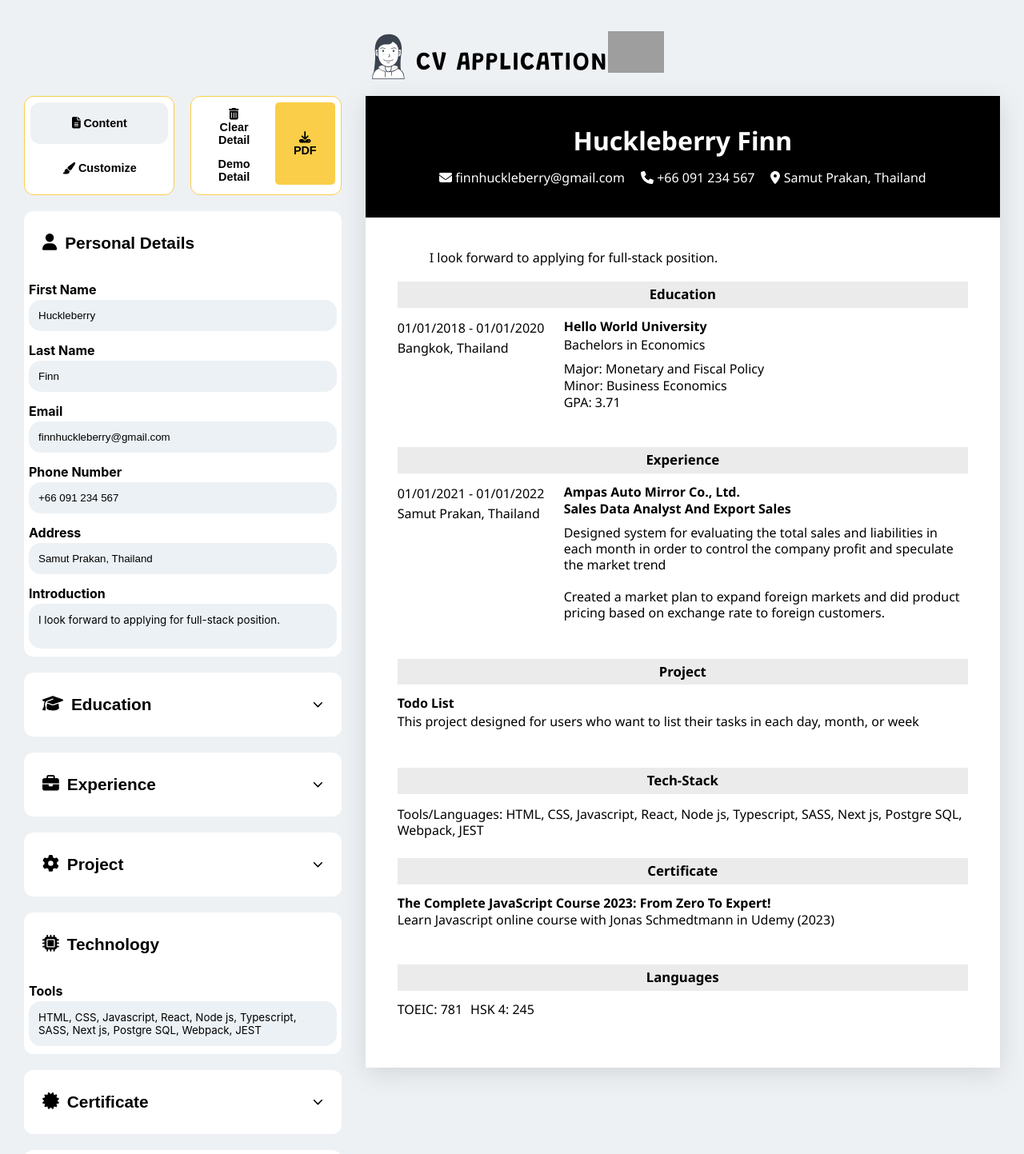
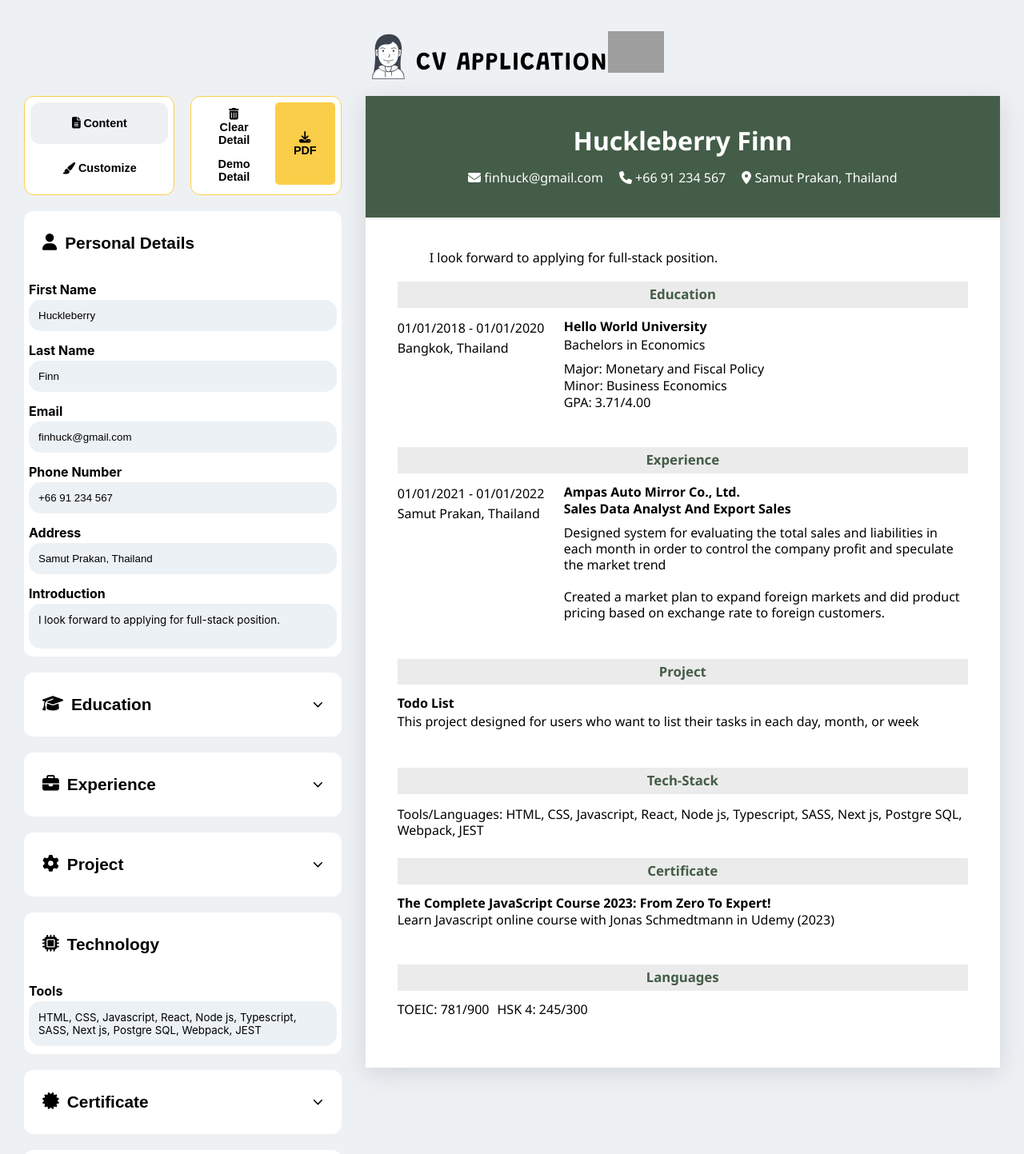
Before and after one commit to avanich28/cv-application, a React (Vite) app: page / in a window 1280 px wide. Shown: the top 1443 px of the page at 80% size. Built offline with nearby package versions, Linux system fonts and the light colour scheme; grey boxes are pictures that could not be loaded.

Commit message:
add layout customize and font color logic

```diff
--- a/src/App.jsx
+++ b/src/App.jsx
@@ -70,7 +70,7 @@ const editDefault = {
 };
 
 const defaultCustomize = {
-  color: "black",
+  color: "#445D48",
   layout: "top",
   font: "'Noto Sans', sans-serif",
 };
@@ -79,8 +79,8 @@ const demoDetail = {
   personal: {
     firstName: "Huckleberry",
     lastName: "Finn",
-    email: "finnhuckleberry@gmail.com",
-    phone: "+66 091 234 567",
+    email: "finhuck@gmail.com",
+    phone: "+66 91 234 567",
     address: "Samut Prakan, Thailand",
     intro: "I look forward to applying for full-stack position.",
   },
@@ -93,7 +93,7 @@ const demoDetail = {
       degree: "Bachelors in Economics",
       major: "Monetary and Fiscal Policy",
       minor: "Business Economics",
-      gpa: "3.71",
+      gpa: "3.71/4.00",
       startDate: "01/01/2018",
       endDate: "01/01/2020",
       location: "Bangkok, Thailand",
@@ -141,14 +141,14 @@ const demoDetail = {
       type: "langTest",
       isHide: false,
       langTest: "toeic",
-      scores: "781",
+      scores: "781/900",
     },
     {
       id: crypto.randomUUID(),
       type: "langTest",
       isHide: false,
       langTest: "hsk 4",
-      scores: "245",
+      scores: "245/300",
     },
   ],
 };
@@ -181,7 +181,7 @@ export default function App() {
     setLang({ ...langDefault, id: crypto.randomUUID() });
   }
 
-  // Clear all page
+  // Clear all cv page
   function handleClickClearDetail() {
     handleClearObj();
     setPersonal(personalDefault);
@@ -531,11 +531,11 @@ function DetailBox({ onClear, onDemo }) {
   return (
     <div className="detail-box box">
       <div>
-        <button className="detail-btn" onClick={onClear}>
+        <button className="detail-btn clear-detail" onClick={onClear}>
           <FontAwesomeIcon icon={["fas", "trash-can"]} />{" "}
           <span>Clear detail</span>
         </button>
-        <button className="detail-btn" onClick={onDemo}>
+        <button className="detail-btn demo-detail" onClick={onDemo}>
           Demo detail
         </button>
       </div>
@@ -1097,6 +1097,15 @@ function Font({ font, abbreviation, onCustomize, isSelected }) {
 
 //////////////////////////////////////////
 
+function hexIsLight(color) {
+  const hex = color.replace("#", "");
+  const r = parseInt(hex.slice(0, 2), 16);
+  const g = parseInt(hex.slice(2, 4), 16);
+  const b = parseInt(hex.slice(4, 6), 16);
+  const bright = (r * 299 + g * 587 + b * 114) / 1000;
+  return bright > 155;
+}
+
 function CVSection({
   edit,
   selectedEdit,
@@ -1114,14 +1123,25 @@ function CVSection({
   languages,
   customize,
 }) {
+  const bright = hexIsLight(customize.color);
+
   const defaultProp = {
     edit,
     selectedEdit,
+    colorTitle: customize.color,
+    bgTitle: bright ? "#4F4C4C" : "#ECEBEB",
   };
 
   return (
-    <section className="cv-section" style={{ fontFamily: customize.font }}>
-      <HeadContent personal={personal} bgColor={customize.color} />
+    <section
+      className={`cv-section layout-${customize.layout}`}
+      style={{ fontFamily: customize.font }}
+    >
+      <HeadContent
+        personal={personal}
+        bgColor={customize.color}
+        fontColor={bright ? "black" : "white"}
+      />
       <MainContent personal={personal}>
         <EducationDetailLists
           {...defaultProp}
@@ -1138,7 +1158,7 @@ function CVSection({
           project={project}
           projects={projects}
         />
-        <TechnologyDetail tech={tech} />
+        <TechnologyDetail {...defaultProp} tech={tech} />
         <CertificateDetailLists
           {...defaultProp}
           cert={cert}
@@ -1154,9 +1174,12 @@ function CVSection({
   );
 }
 
-function HeadContent({ personal, bgColor, color }) {
+function HeadContent({ personal, bgColor, fontColor }) {
   return (
-    <header className="cv-header" style={{ backgroundColor: bgColor }}>
+    <header
+      className="cv-header"
+      style={{ backgroundColor: bgColor, color: fontColor }}
+    >
       <h1>{personal.firstName + " " + personal.lastName}</h1>
       <div>
         {personal.email && (
@@ -1191,12 +1214,23 @@ function MainContent({ children, personal }) {
   );
 }
 
-function DetailLayout({ title, children, isEmpty = true }) {
+function DetailLayout({
+  title,
+  children,
+  isEmpty = true,
+  colorTitle,
+  bgTitle,
+}) {
   return (
     <>
       {!isEmpty && (
         <div className="detail">
-          <h1 className="detail-topic">{title}</h1>
+          <h1
+            className="detail-topic"
+            style={{ backgroundColor: bgTitle, color: colorTitle }}
+          >
+            {title}
+          </h1>
           {children}
         </div>
       )}
@@ -1229,13 +1263,23 @@ function checkEmpty(obj, data) {
   return (curObj && !data.length) || (curData && data.length);
 }
 
-function EducationDetailLists({ educ, educations, edit, selectedEdit }) {
+function EducationDetailLists({
+  educ,
+  educations,
+  edit,
+  selectedEdit,
+  colorTitle,
+  bgTitle,
+}) {
   const isEmpty = checkEmpty(educ, educations);
-  console.log(educ);
-  console.log(isEmpty);
 
   return (
-    <DetailLayout title="education" isEmpty={isEmpty}>
+    <DetailLayout
+      title="education"
+      isEmpty={isEmpty}
+      colorTitle={colorTitle}
+      bgTitle={bgTitle}
+    >
       <ul>
         {educations.length > 0 &&
           educations.map((obj) =>
@@ -1284,11 +1328,23 @@ function EducationDetail({
   );
 }
 
-function ExperienceDetailLists({ exp, experiences, edit, selectedEdit }) {
+function ExperienceDetailLists({
+  exp,
+  experiences,
+  edit,
+  selectedEdit,
+  colorTitle,
+  bgTitle,
+}) {
   const isEmpty = checkEmpty(exp, experiences);
 
   return (
-    <DetailLayout title="experience" isEmpty={isEmpty}>
+    <DetailLayout
+      title="experience"
+      isEmpty={isEmpty}
+      colorTitle={colorTitle}
+      bgTitle={bgTitle}
+    >
       <ul>
         {experiences.length > 0 &&
           experiences.map((obj) =>
@@ -1329,11 +1385,23 @@ function ExperienceDetail({
   );
 }
 
-function ProjectDetailLists({ project, projects, edit, selectedEdit }) {
+function ProjectDetailLists({
+  project,
+  projects,
+  edit,
+  selectedEdit,
+  colorTitle,
+  bgTitle,
+}) {
   const isEmpty = checkEmpty(project, projects);
 
   return (
-    <DetailLayout title="project" isEmpty={isEmpty}>
+    <DetailLayout
+      title="project"
+      isEmpty={isEmpty}
+      colorTitle={colorTitle}
+      bgTitle={bgTitle}
+    >
       <ul>
         {projects.length > 0 &&
           projects.map((obj) =>
@@ -1358,21 +1426,38 @@ function ProjectDetail({ isHide, project, description }) {
   );
 }
 
-function TechnologyDetail({ tech }) {
+function TechnologyDetail({ tech, colorTitle, bgTitle }) {
   const isEmpty = !tech.length;
 
   return (
-    <DetailLayout title="tech-stack" isEmpty={isEmpty}>
+    <DetailLayout
+      title="tech-stack"
+      isEmpty={isEmpty}
+      colorTitle={colorTitle}
+      bgTitle={bgTitle}
+    >
       {tech && <p>{`Tools/Languages: ${tech}`}</p>}
     </DetailLayout>
   );
 }
 
-function CertificateDetailLists({ cert, certificates, edit, selectedEdit }) {
+function CertificateDetailLists({
+  cert,
+  certificates,
+  edit,
+  selectedEdit,
+  colorTitle,
+  bgTitle,
+}) {
   const isEmpty = checkEmpty(cert, certificates);
 
   return (
-    <DetailLayout title="certificate" isEmpty={isEmpty}>
+    <DetailLayout
+      title="certificate"
+      isEmpty={isEmpty}
+      colorTitle={colorTitle}
+      bgTitle={bgTitle}
+    >
       <ul>
         {certificates.length > 0 &&
           certificates.map((obj) =>
@@ -1402,11 +1487,23 @@ function CertificateDetail({ isHide, certificate, year, description }) {
   );
 }
 
-function LanguageDetailLists({ lang, languages, edit, selectedEdit }) {
+function LanguageDetailLists({
+  lang,
+  languages,
+  edit,
+  selectedEdit,
+  colorTitle,
+  bgTitle,
+}) {
   const isEmpty = checkEmpty(lang, languages);
 
   return (
-    <DetailLayout title="languages" isEmpty={isEmpty}>
+    <DetailLayout
+      title="languages"
+      isEmpty={isEmpty}
+      colorTitle={colorTitle}
+      bgTitle={bgTitle}
+    >
       <ul className="lang-lists">
         {languages.length > 0 &&
           languages.map((obj) =>
@@ -1446,6 +1543,3 @@ function Footer() {
     </footer>
   );
 }
-
-const test = "Hello\nWorld";
-console.log(test);
--- a/src/index.css
+++ b/src/index.css
@@ -276,9 +276,17 @@ button {
   border-radius: 12px;
 }
 .mode-btn:hover,
-.detail-btn:hover,
 .active-mode {
   background-color: var(--white-medium);
+}
+.detail-btn:hover {
+  color: var(--white-light);
+}
+.clear-detail:hover {
+  background-color: var(--red-medium);
+}
+.demo-detail:hover {
+  background-color: var(--green-medium);
 }
 
 .info-btn {
@@ -388,7 +396,6 @@ form label {
 .form-btn-container {
   display: flex;
   /* Get rid of gap in flex bcs it increases the size automatically */
-  /* gap: 10px; */
 }
 .save-btn {
   margin-left: auto;
@@ -496,27 +503,33 @@ input[type="color"]::-moz-color-swatch {
 
 .cv-section {
   flex: 2;
+  align-self: start;
   min-width: min-content;
-  align-self: start;
   min-height: 1100px;
-  grid-row-start: 1;
-  grid-row-end: 4;
   background-color: var(--white-light);
   box-shadow: rgba(100, 100, 111, 0.2) 0px 7px 29px 0px;
+}
+.layout-left,
+.layout-right {
+  display: flex;
+}
+.layout-right {
+  flex-direction: row-reverse;
 }
 .cv-header,
 .cv-main {
   padding: 40px;
+}
+.layout-left > .cv-header,
+.layout-right > .cv-header {
+  padding: 40px 10px;
 }
 .cv-header {
   display: flex;
   flex-direction: column;
   align-items: center;
   gap: 20px;
-  /* test */
-  color: white;
 }
-/* top */
 .cv-header div {
   display: flex;
   flex-wrap: wrap;
@@ -546,9 +559,6 @@ input[type="color"]::-moz-color-swatch {
   text-align: center;
   font-size: 1.05rem;
   font-weight: bolder;
-  /* test */
-  background-color: rgb(236, 235, 235);
-  color: #000;
 }
 .detail-topic,
 h2,
```
